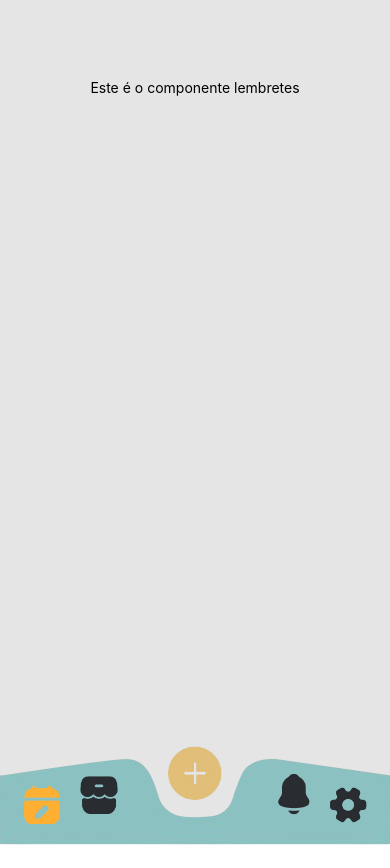
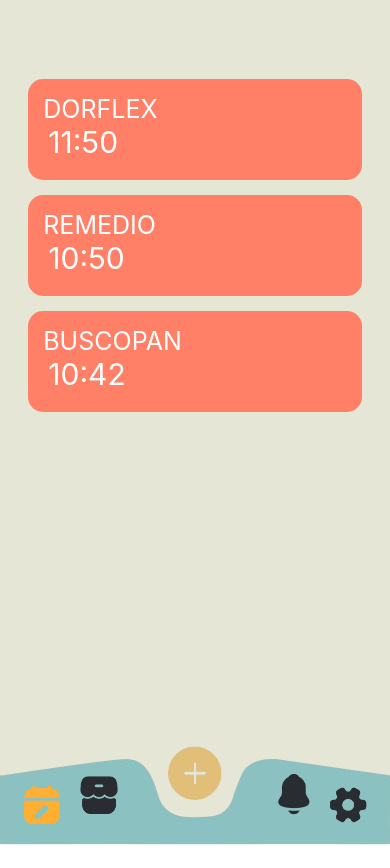
Before and after one commit to LucasDio62/myoldcary, a React Native app in the folder myoldcare/: screen / in a window 390 px wide. Built offline with nearby package versions, Linux system fonts and the light colour scheme.

Commit message:
projeto testado e apresentado(falta funcionalidade e conrreçao de bugs)

```diff
--- a/myoldcare/App.js
+++ b/myoldcare/App.js
@@ -1,6 +1,6 @@
-import React, {useRef, useState} from 'react';
-// import { NavigationContainer } from '@react-navigation/native';
-// import { createStackNavigator } from '@react-navigation/stack';
+import React, {useRef, useState, useEffect } from 'react';
+import DateTimePicker from '@react-native-community/datetimepicker';
+
 import {
   Button,
   Pressable,
@@ -9,15 +9,16 @@
   Text,
   StyleSheet,
   View,
+  Alert,
   Dimensions,
+  TextInput,
+  ScrollView,
+  TouchableOpacity,
+  Platform,
   Image
 } from 'react-native';
 
-const teste = () =>{
-  console.log("hi");
-}
-teste()
-const { width } = Dimensions.get('window');
+const { width, height } = Dimensions.get('window');
 const App = () => {
 //Valores dos componentes, se for true e aparece se for false ele nao aparece
   const [lembrete, setLembrete] = useState(true);
@@ -91,37 +92,162 @@
     setMais(true);
   };
 
+  const [alarmTime, setAlarmTime] = useState(new Date());
+	const [showTimePicker, setShowTimePicker] = useState(false);
+  const [text, setText] = useState('');
+  const [alarmes, setAlarmes] = useState([
+    { nome_alarme: "lucas", horas: 10, minutos: 50, index: 0 },
+    { nome_alarme: "dorflex", horas: 11, minutos: 50, index: 1 },
+    { nome_alarme: "remedio", horas: 10, minutos: 50, index: 2 },
+    { nome_alarme: "buscopan", horas: 10, minutos: 42, index: 3 },
+  ])
+
+  const verificarAlarmeExistente = (nome) => {
+    return alarmes.some(alarme => alarme.nome_alarme === nome);
+  };
+  const verificarAlarme = (horas, minutos) => {
+    return alarmes.some(alarme => alarme.horas === horas && alarme.minutos === minutos);
+  };
+
+  const adicionar_alarme = () =>{
+    console.log(alarmes)
+    var nome_alarme = text.toLowerCase()
+    if(verificarAlarmeExistente(nome_alarme)){
+      alert("Ja existe um alarme com esse nome!")
+      return
+    }
+    if(nome_alarme == ''){
+      alert("É preciso adicionar um nome para o alarme!")
+      return
+    }
+    var noveo_alarme = [...alarmes]
+    var alarme = {
+      nome_alarme: nome_alarme,
+      horas: alarmTime.getHours(),
+      minutos: alarmTime.getMinutes(),
+      index: (alarmes[alarmes.length - 1].index +1)
+    }
+    noveo_alarme.push(alarme)
+    setAlarmes(noveo_alarme)
+    alert("Alarme adicionado!")
+    setText('')
+  }
+
+  const showTimePickerModal = () => {
+		setShowTimePicker(true);
+	};
+
+	const hideTimePickerModal = () => {
+		setShowTimePicker(false);
+	};
+
+	const handleTimeChange = (event, selectedTime) => {
+		hideTimePickerModal();
+		if (selectedTime) {
+			setAlarmTime(selectedTime);
+      // console.log(selectedTime.getHours())
+		}
+	};
+
+		const checkAlarm = setInterval(() => {
+			const currentTime = new Date();
+      // console.log(currentTime.getHours())
+
+			if (
+        verificarAlarme(currentTime.getHours(), currentTime.getMinutes()) && (currentTime.getSeconds() >= 0 && currentTime.getSeconds() <= 3)
+			) {
+				// Matched the set alarm time, show an alert
+				Alert.alert("Alarm", "It is time!");
+				// Stop checking once the alert is shown
+				clearInterval(checkAlarm);
+			}
+		}, 1000); // Check every second
+		// Cleanup on component unmount
+
   return (
     <View style={styles.container}>
         {lembrete && (<View style={[styles.box, { width: width * 0.9 }]}>
-          <Text style={[styles.boxText]}>Este é o componente lembretes</Text>
+
+          <View style={styles.parent}>
+          <ScrollView style={styles.box1}>
+          {alarmes.map((alarme, index) => (
+           index !==0 && (<View key={index} style={styles.rectangle}>
+            <Text style={styles.text_alarm}>{alarme.nome_alarme.toUpperCase(0)}</Text>
+            <Text style={styles.text_alarm_hora}>{alarme.horas}:{alarme.minutos}</Text>
+            </View>
+            )
+        ))}
+          </ScrollView>
+        </View>
         </View>)}
         {loja && (<View style={[styles.box, { width: width * 0.9 }]}>
           <Text style={[styles.boxText]}>Este é o componente loja</Text>
+
         </View>)}
         {sininho && (<View style={[styles.box, { width: width * 0.9 }]}>
           <Text style={[styles.boxText]}>Este é o componente sininho</Text>
         </View>)}
         {/* componente engrenagem: */}
         {engrenagem && (<View style={[styles.box, { width: width * 0.9 }]}>
-          <Pressable style={styles.button} onPress={() => handlePress('Notificações')}>
+          <Pressable style={styles.button}>
             <Text style={styles.buttonText}>Notificações</Text>
           </Pressable>
 
-          <Pressable style={styles.button} onPress={() => handlePress('Ajustes e Acessibilidade')}>
+          <Pressable style={styles.button}>
             <Text style={styles.buttonText}>Ajustes e Acessibilidade</Text>
           </Pressable>
 
-          <Pressable style={styles.button} onPress={() => handlePress('Idiomas')}>
+          <Pressable style={styles.button}>
             <Text style={styles.buttonText}>Idiomas</Text>
           </Pressable>
 
-          <Pressable style={styles.button} onPress={() => handlePress('Ajuda e Suporte')}>
+          <Pressable style={styles.button}>
             <Text style={styles.buttonText}>Ajuda e Suporte</Text>
           </Pressable>
         </View>)}
-        {mais && (<View style={[styles.box, { width: width * 0.9 }]}>
-          <Text style={[styles.boxText]}>Este é o componente mais</Text>
+        {/* maaaaaaaaaaiiiiissss */}
+        {mais && (<View style={[styles.box_mais, { width: width * 0.9 }]}>
+          <View style={styles.header}>
+			</View>
+
+			<View style={styles.clockContainer}>
+				<Text style={styles.clockText} onPress={showTimePickerModal}>
+					{alarmTime.toLocaleTimeString([], {
+            hour: "2-digit",
+						minute: "2-digit",
+					})}
+				</Text>
+			</View>
+
+			{showTimePicker && (
+				<DateTimePicker
+					value={alarmTime}
+					mode="time"
+					is24Hour={true}
+					display="spinner"
+					onChange={handleTimeChange}
+				/>
+			)}
+
+      <View style={styles.button_input}>
+      <Text style={styles.text_input}>Digite o nome do alarme</Text>
+
+      {/* Campo de texto */}
+      <TextInput
+        style={styles.input}  // Estilo para o input
+        value={text}           // O valor do input vem do estado 'text'
+        onChangeText={setText} // Atualiza o estado 'text' com o que o usuário digitar
+        placeholder="Digite aqui . . ." // Texto sugerido quando o campo está vazio
+      />
+      </View>
+      <Button
+      style={styles.button_salvar}
+      color="#FFAF32"
+      title='Salvar'
+      onPress = {adicionar_alarme}
+      />
+
+      {/* Exibir o que o usuário digitou */}
         </View>)}
 
         <View style={styles.navBar}>
@@ -171,7 +297,7 @@
     flex: 1,
     alignItems: 'center',
     justifyContent: 'center',
-    backgroundColor: '#E5E5E5'
+    backgroundColor: '#E6E6D6'
   },
   navigationContainer: {
     backgroundColor: '#ecf0f1',
@@ -191,6 +317,101 @@
     shadowRadius: 10, // Raio da sombra
     // alignItems: 'center',
   },
+  parent: {
+    flexDirection: 'column',
+    justifyContent: 'flex-start',
+    alignItems: 'center',
+    width: '100%',
+  },
+  rectangle: {
+    // height: '5%',        // 25% da altura do pai
+    width: '95%',         // 95% da largura do pai
+    backgroundColor: '#FF8066',  // Cor de fundo do retângulo
+    marginBottom: 15,     // Espaço entre os retângulos
+    marginLeft: "2.5%",
+    borderRadius: 15,      // Bordas arredondadas
+  },
+  text_alarm: {
+    color: "#fff",
+    fontSize: 25,
+    padding: 15,
+    paddingBottom: 0
+    // height: "10%"
+  },
+  text_alarm_hora: {
+    color: "#fff",
+    fontSize: 30,
+    padding: 20,
+    paddingTop: 0
+    // height: "10%"
+  },
+  button_input: {
+    backgroundColor: '#FF8066',
+    paddingVertical: 15,
+    height: "30%",
+    paddingHorizontal: 25,
+    marginVertical: 10,
+    borderRadius: 15,
+    width: '95%', // Definindo a largura dos botões
+    // justifyContent: 'center',
+    elevation: 5,
+    shadowColor: '#000', // Cor da sombra (preto)
+    shadowOffset: { width: 0, height: 4 }, // Distância da sombra
+    shadowOpacity: 0, // Opacidade da sombra
+    shadowRadius: 10, // Raio da sombra
+    // alignItems: 'center',
+  },
+  text_input:{
+    marginBottom: 15,
+    color: '#Fff',
+    paddingBottom: 10,
+    width: "100%",
+    borderBottomWidth: 1,
+    borderColor: '#fff'
+
+  },
+  button_salvar: {
+    color: '#FFAF32'
+  },
+  appName: {
+		fontSize: 28,
+		// fontWeight: "bold",
+		color: "#FFAF32", // Set your desired text color
+	},
+  clockContainer: {
+		flexDirection: "row",
+		alignItems: "center",
+		marginBottom: 20,
+	},
+  clockText: {
+		fontSize: 80,
+		marginRight: 10,
+    borderBottomWidth: 3,
+    borderColor: "#FF765A",
+		color: "#fff", // Set your desired text color
+    padding: 35,
+    paddingBottom: 10,
+    textShadowColor: '#778899',    // Cor da sombra
+    textShadowOffset: {         // Deslocamento da sombra
+      width: 2,  // Deslocamento horizontal (x)
+      height: 3, // Deslocamento vertical (y)
+    },
+    textShadowRadius: 3,
+	},
+  input: {
+    color: '#fff',
+    width: '100%',
+    height: 40,
+    borderColor: '#ccc',
+    borderWidth: 1,
+    borderRadius: 5,
+    paddingLeft: 8,
+    marginBottom: 16,
+  },
+  text: {
+    fontSize: 16,
+    marginTop: 8,
+  },
   buttonText: {
     color: 'white',
     fontSize: 16,
@@ -200,7 +421,30 @@
     alignItems: 'center',
     flex: 0.8,
     // borderWidth: 3,
-    borderColor: 'red',
+    borderColor: '#FF8167',
+    marginBottom: 50
+  },
+  box1: {
+    width: '100%',
+    // alignItems: "center",
+    // borderWidth: 3,
+    height: "100%",
+    borderColor: '#FF8167',
+    // marginBottom: 50
+  },
+  box_mais: {
+    position: 'absolute',
+    top: height * 0.15,
+    width: width * 1,
+    height: height * 0.6,
+    alignItems: 'center',
+    flex: 0.6,
+    borderTopLeftRadius: 10,
+    borderTopRightRadius: 10,
+    borderBottomRightRadius: 10,
+    borderBottomLeftRadius: 10,
+    borderWidth: 3,
+    borderColor: '#FF8167',
     marginBottom: 50
   },
   paragraph: {
--- a/myoldcare/app.json
+++ b/myoldcare/app.json
@@ -4,11 +4,11 @@
     "slug": "myoldcare",
     "version": "1.0.0",
     "orientation": "portrait",
-    "icon": "./assets/icon.png",
+    "icon": "",
     "userInterfaceStyle": "light",
     "newArchEnabled": true,
     "splash": {
-      "image": "./assets/splash-icon.png",
+      "image": "",
       "resizeMode": "contain",
       "backgroundColor": "#ffffff"
     },
@@ -17,7 +17,7 @@
     },
     "android": {
       "adaptiveIcon": {
-        "foregroundImage": "./assets/adaptive-icon.png",
+        "foregroundImage": "",
         "backgroundColor": "#ffffff"
       }
     },
```
Also changed, not shown: myoldcare/package.json (+8 -2 lines), 1 other file (tests, documents, lock files or other folders).
